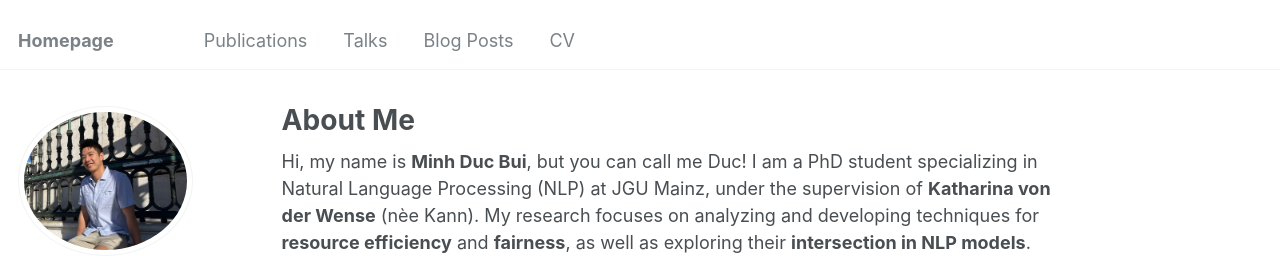
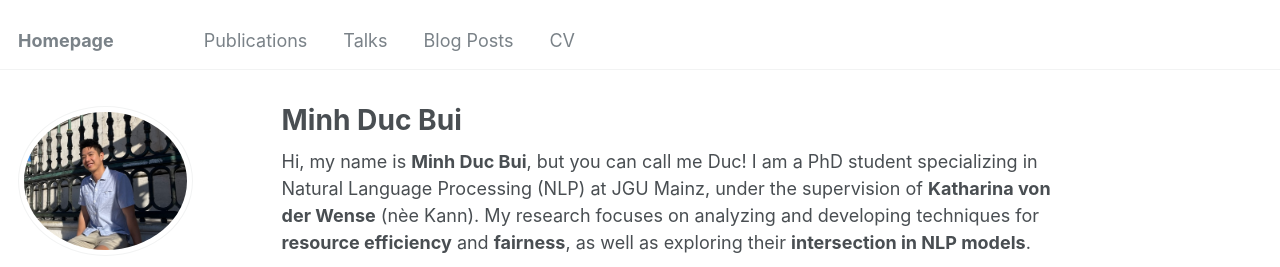
Before and after one commit to MinhDucBui/minhducbui.github.io, a Jekyll site: the page built from _pages/about.md, in a window 1280 px wide and 900 px high. Shown: the top 267 px of the window. Built offline with Jekyll 4.4.1, drawn with Linux system fonts in a browser that asks for light colours; some web fonts are replaced.

Commit message:
change about me

```diff
--- a/_pages/about.md
+++ b/_pages/about.md
@@ -1,6 +1,6 @@
 ---
 permalink: /
-title: "About Me"
+title: "Minh Duc Bui"
 author_profile: true
 redirect_from:
   - /about/
```
